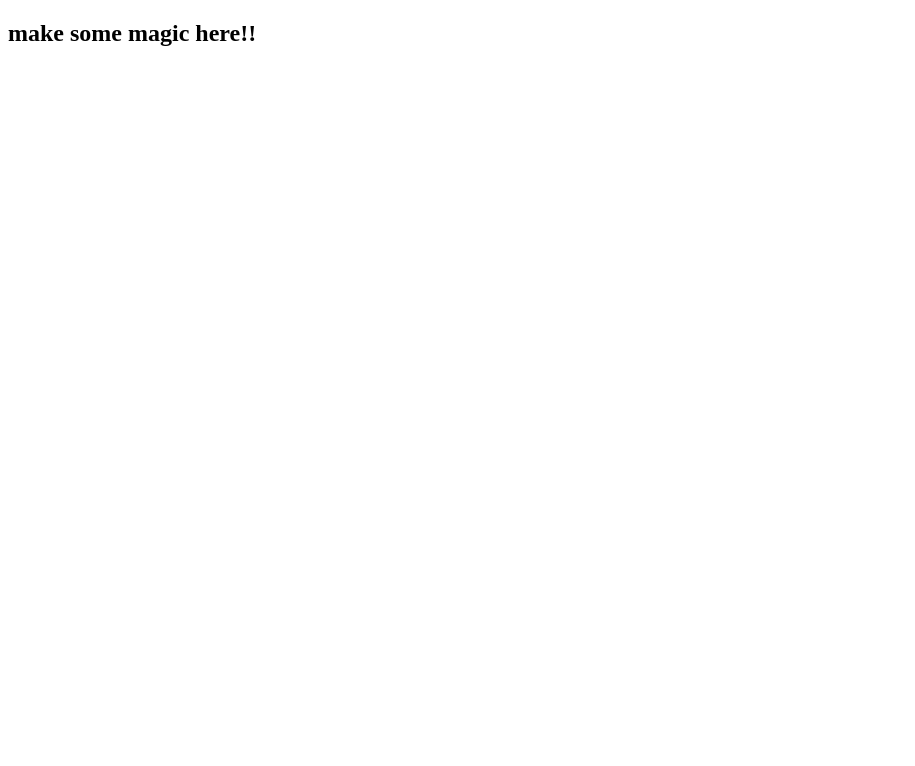
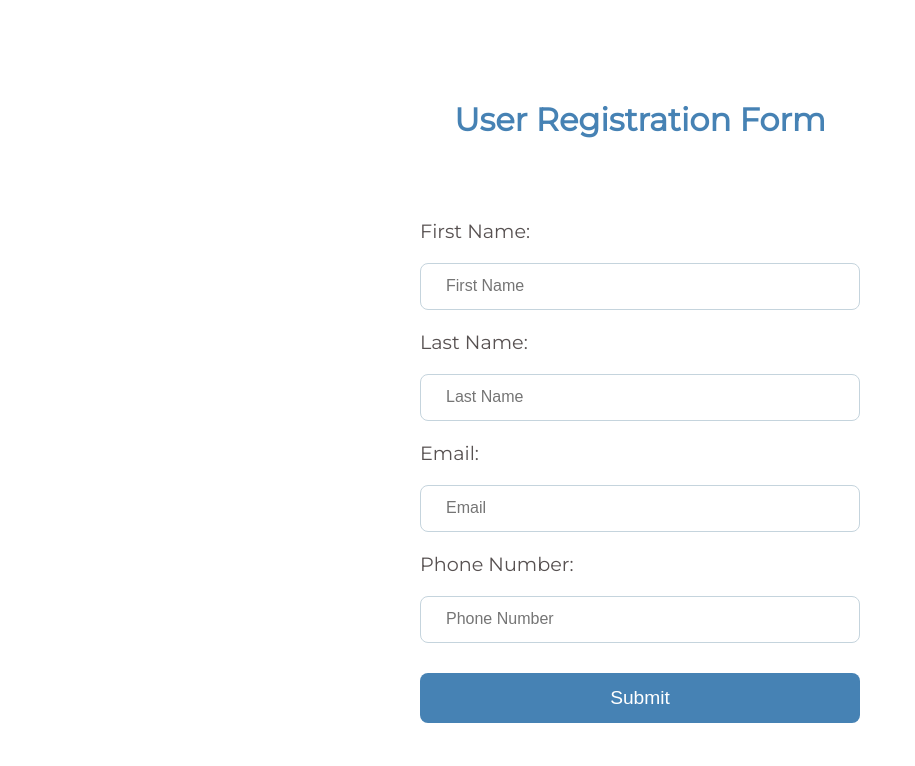
Before and after one commit to aanu-el/circle-233-phonie, a plain HTML site: page index.html in a window 1280 px wide. Shown: the whole page, without its empty margins (0-915 px from the left). Drawn offline with Linux system fonts and the light colour scheme.

Commit message:
The UI completed

```diff
--- a/index.html
+++ b/index.html
@@ -1,19 +1,52 @@
 <!DOCTYPE html>
 <html lang="en">
+
 <head>
   <meta charset="UTF-8">
   <meta http-equiv="X-UA-Compatible" content="IE=edge">
   <meta name="viewport" content="width=device-width, initial-scale=1.0">
-    <title>Name of chosen challenge</title>
+  <title>Phonie</title>
 
   <link rel="stylesheet" href="style.css">
 </head>
+
 <body>
 
-    <h2>make some magic here!!</h2>
+  <div class="container">
+    <h1 class="form-heading">User Registration Form</h1>
+    <form method="post" action="index.html" class="form" id="form">
+      <div class="form-group">
+        <label for="name" class="form-group-label">First Name:</label>
+        <input type="text" id="fname" name="fname" placeholder="First Name" />
+      </div>
+
+      <div class="form-group">
+        <label for="name" class="form-group-label">Last Name:</label>
+        <input type="text" id="lname" name="lname" placeholder="Last Name" />
+      </div>
+
+      <div class="form-group">
+        <label for="name" class="form-group-label">Email:</label>
+        <input type="email" id="email" name="email" placeholder="Email" />
+      </div>
+
+      <div class="form-group">
+        <label for="name" class="form-group-label">Phone Number:</label>
+        <input type="tel" id="phone" name="phone" placeholder="Phone Number" autocomplete="off"
+          pattern="^0(703|706|803|806|810|803|804|806|810|813|814|816|903|906|913|916)\d{7}$"
+          title="Please enter a MTN number" />
+      </div>
+      <div class="error-msg">Invalid Phone number</div>
+
+      <div class="form-group">
+        <button type="submit" class="btn-submit">Submit</button>
+      </div>
+    </form>
+  </div>
 
   <!-- // ============= EEND DO NOT EDIT ============== // -->
   <script src="index.mjs" type="module"></script>
   <!-- // ============= EEND DO NOT EDIT ============== // -->
 </body>
+
 </html>
--- a/style.css
+++ b/style.css
@@ -0,0 +1,116 @@
+@import url("https://fonts.googleapis.com/css2?family=Montserrat&display=swap");
+
+:root {
+  --custom-color: rgb(87, 81, 81);
+  --padding: 20px;
+  --medium-font-size: 1.2em;
+  --big-font-size: 2.5em;
+  --input-padding: 15px 25px;
+  --border-radius: 8px;
+  --margin-bottom: 20px;
+  --margin-top: 10px;
+  --border: 1px solid rgb(197, 212, 221);
+  --misc-color: steelblue;
+}
+
+* {
+  margin: 0;
+  padding: 0;
+  box-sizing: border-box;
+}
+
+body {
+  font-size: 16px;
+  font-family: "Montserrat", sans-serif;
+}
+
+.container {
+  width: 800px;
+  max-width: 100%;
+  margin: auto;
+}
+
+.form-heading {
+  text-align: center;
+  color: var(--misc-color);
+  margin-top: 80px;
+  padding: var(--padding);
+}
+
+.form {
+  width: 60%;
+  margin: 30px auto;
+  padding: var(--padding);
+}
+
+.form-group {
+  display: flex;
+  flex-direction: column;
+  width: 100%;
+  margin-top: var(--margin-top);
+  margin-bottom: var(--margin-bottom);
+}
+
+.form-group-label {
+  color: var(--custom-color);
+  font-size: var(--medium-font-size);
+  margin-bottom: var(--margin-bottom);
+}
+
+input {
+  padding: var(--input-padding);
+  border-radius: var(--border-radius);
+  border: var(--border);
+}
+
+input::placeholder {
+  font-size: medium;
+}
+
+#phone {
+  padding-right: 40px;
+  background-position: right 10% bottom 45%;
+  background-size: 30px;
+}
+
+.error-msg {
+  display: none;
+  font-size: 12px;
+  text-align: center;
+  color: red;
+}
+
+.btn-submit {
+  margin-top: var(--margin-top);
+  border: none;
+  padding: 14px;
+  border-radius: var(--border-radius);
+  cursor: pointer;
+  background: var(--misc-color);
+  color: white;
+  font-size: var(--medium-font-size);
+  transition: 0.3s;
+}
+
+.btn-submit:hover {
+  background: rgb(44, 106, 156);
+}
+
+.mtn {
+  background: url(./imgs/mtn-logo.png) no-repeat;
+}
+.glo {
+  background: url(./imgs/glo-logo.png) no-repeat;
+}
+.airtel {
+  background: url(./imgs/airtel-logo.png) no-repeat;
+}
+.nine-mobile {
+  background: url(./imgs/9mobile-logo.png) no-repeat;
+}
+
+@media (max-width: 840px) {
+  .form {
+    width: 100%;
+  }
+}
```
Lines whose indentation alone changed are shown as unchanged.
